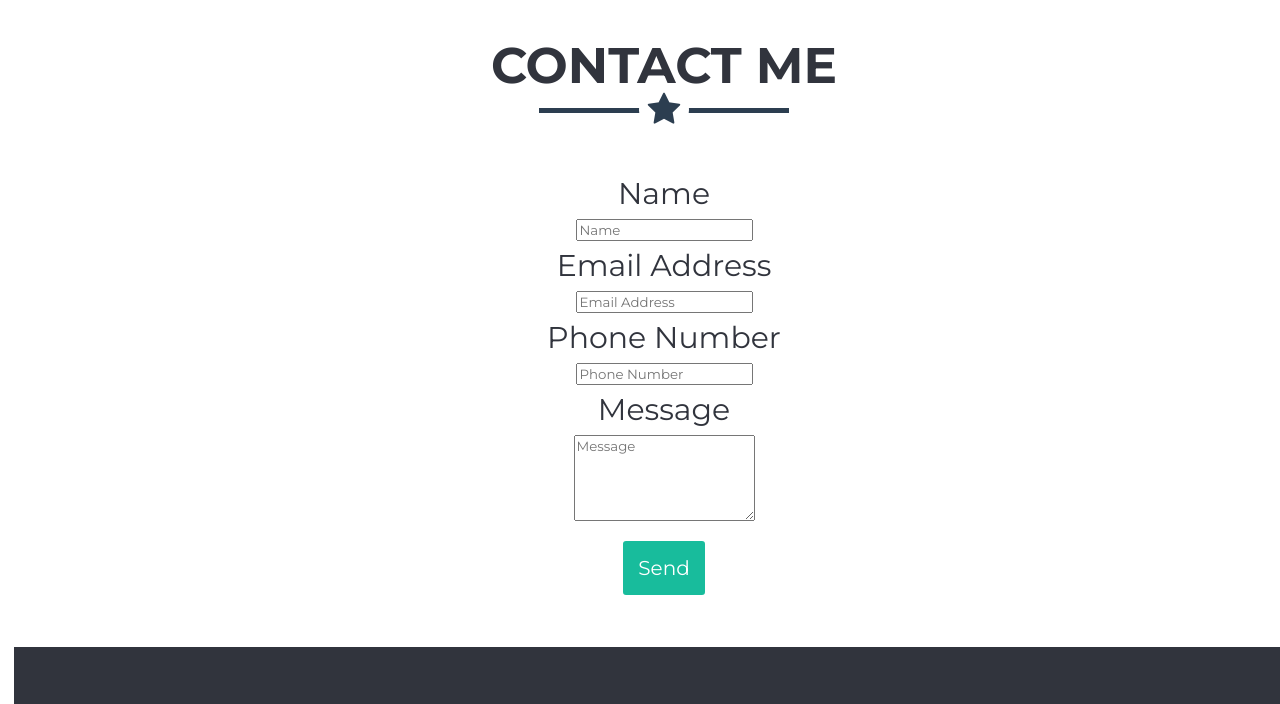
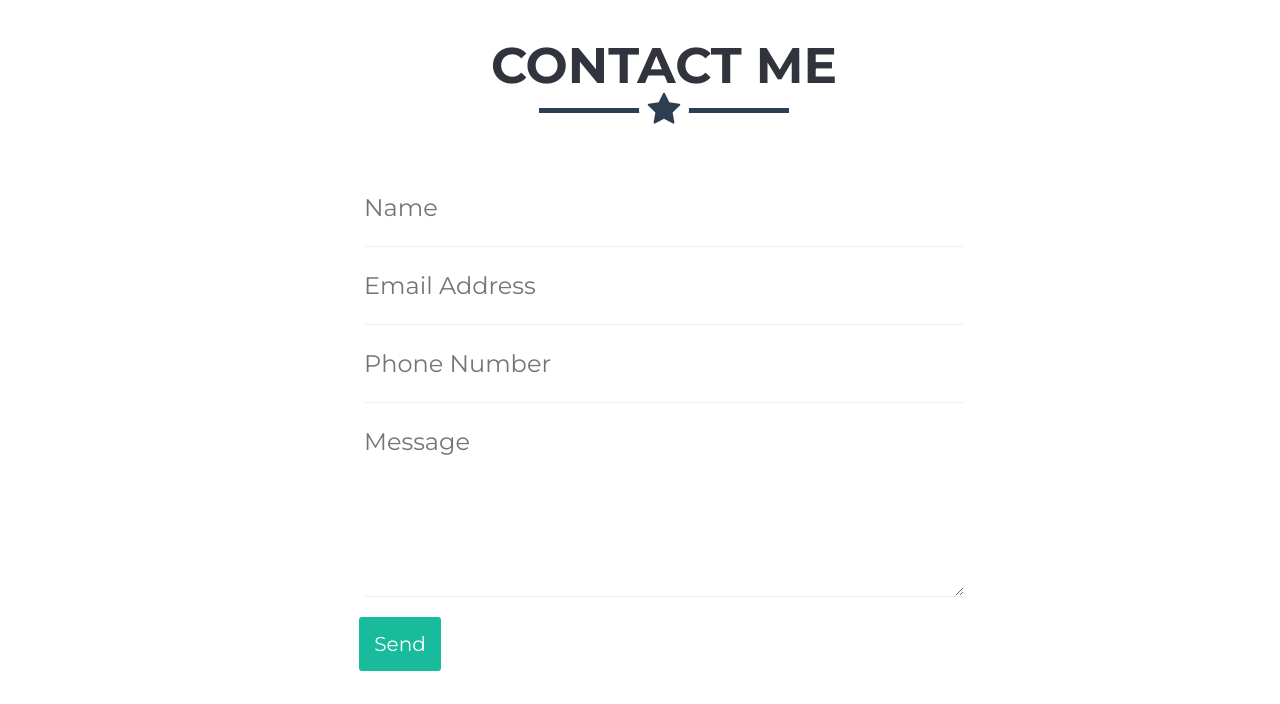
Before and after one commit to devdevi/freelancerVisaka, a plain HTML site: page index.html in a window 1280 px wide. Shown: the part 2180-2884 px from the top of the page. Drawn offline with Linux system fonts and the light colour scheme.

Commit message:
ghpages malo

```diff
--- a/css/main.css
+++ b/css/main.css
@@ -42,6 +42,7 @@ body {
     background:  #18bc9c;
     text-decoration: none;
 }
+
 
 /*navegador */
 #navMenu{/*log*/ /*barra de navegacion menu*/
@@ -350,15 +351,32 @@ hr{
 }
 
 /*formulario contacto BOTON ENVIAR*/
+input, textarea  {
+  padding:1em;
+  border:0;
+  border-bottom: .3px solid #eef;
+  text-align: left;
+  font-size: 1.5em;
+  position: relative;
+  z-index: 1;
+  padding-right: 0;
+  padding-left: 0;
+
+}
+input, textarea{
+   width: 50%;
+
+}
+#formInformacion{
+  width: 100%;
+  text-align: center;
+}
+#formInformacion .send{
+  position: relative;
+  right: 22%;
+}
 
 
-label, .placeholder{
-  padding: 40px;
-  padding-bottom: 50px;
-  line-height: 50px;
-  text-align: justify;
-  font-size: 30px;
-}
 
 /*SOCIAL MEDIA*/
 
@@ -430,3 +448,8 @@ h4{
 }
 footer p{
 }
+#sendF{
+  border-style: none;
+  border-bottom: 1px solid black;
+
+}
--- a/index.html
+++ b/index.html
@@ -159,32 +159,34 @@
        		<!-- SAlto de linea con Estrella -->
        		<!-- FORMULARIO DE CONTACTO -->
 
-	        	<div class='formulario'>
-	        	<form action="">
-	              <label > Name</label>
-	              <br>
-	              <input  id="name" type="text" placeholder="Name">
 
-	              <br>
-	              <label>Email Address</label>
-	              <br>
-	              <input id="email" type="email" placeholder="Email Address">
-	         	<br>
-	              <label>Phone Number</label>
-	              <br>
-	              <input  id="phone" type="tel" placeholder="Phone Number">
-	              <br>
-	              <label>Message</label>
-	              <br>
-	              <textarea name="" id="" type='email' rows="5" placeholder="Message"></textarea>
-	               </div>
-	               </form>
+          <div id='formInformacion'>
+	        <form action="">
+
+	              <input  id="name" type="text" placeholder='Name'>
+
+
+	              <input id="email" type="email" placeholder='Email Address'>
+
+
+
+	              <input  id="phone" type="tel" placeholder='Phone Number'>
+
+
+
+	              <textarea name="" id="" type='email' rows="5" placeholder='Message'></textarea>
+                <br>
+                <button class="send">Send</button>
+
+	         </form>
+           </div>
+
 	               <!-- FORMULARIO DE CONTACTO -->
 
                  <!-- boton -->
-       				<button class="send">Send</button>
 
-       		</div>
+
+
 
     </section>
 
```
